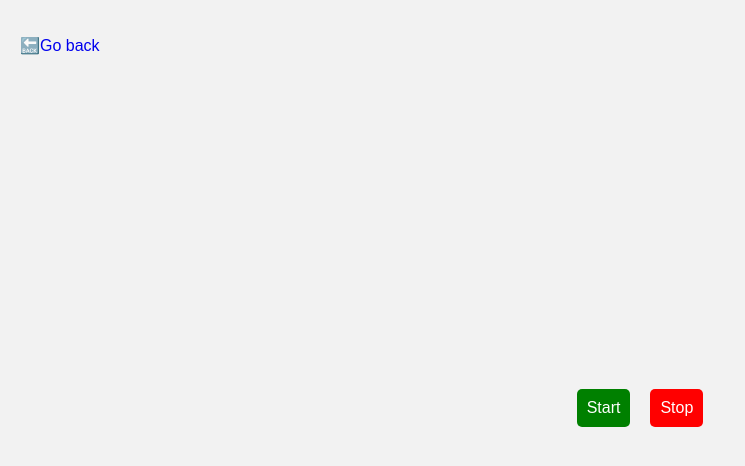
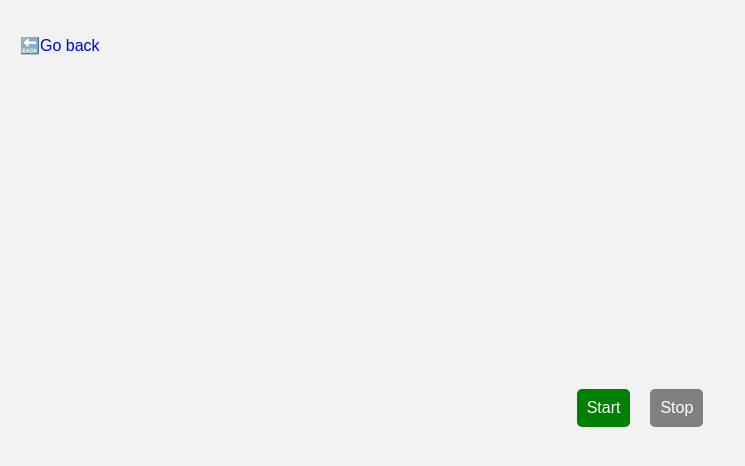
Before and after one commit to PetroShutak/goit-js-hw-09, a website built with Parcel: page src/01-color-switcher.html in a window 1280 px wide. Both pictures are taken after a click on the button "Stop". Shown: the whole page, without its empty margins (0-745 px from the left). Built offline with nearby package versions, Linux system fonts and the light colour scheme.

Commit message:
bugfix color-switcher

```diff
--- a/src/css/color-switcher.css
+++ b/src/css/color-switcher.css
@@ -50,3 +50,7 @@ button {
   background-color: red;
   color: white;
 }
+.stop-button:disabled {
+  background-color: gray;
+  color: white;
+}
--- a/src/js/01-color-switcher.js
+++ b/src/js/01-color-switcher.js
@@ -15,6 +15,7 @@ let timerId = null;
 
 function onStartBtnClick() {
   refs.btnStart.disabled = true;
+  refs.btnStop.disabled = false;
   timerId = setInterval(() => {
     refs.body.style.backgroundColor = getRandomHexColor();
   }, 1000);
@@ -23,6 +24,7 @@ function onStartBtnClick() {
 function onStopBtnClick() {
   clearInterval(timerId);
   refs.btnStart.disabled = false;
+  refs.btnStop.disabled = true;
 }
 
 function getRandomHexColor() {
```
